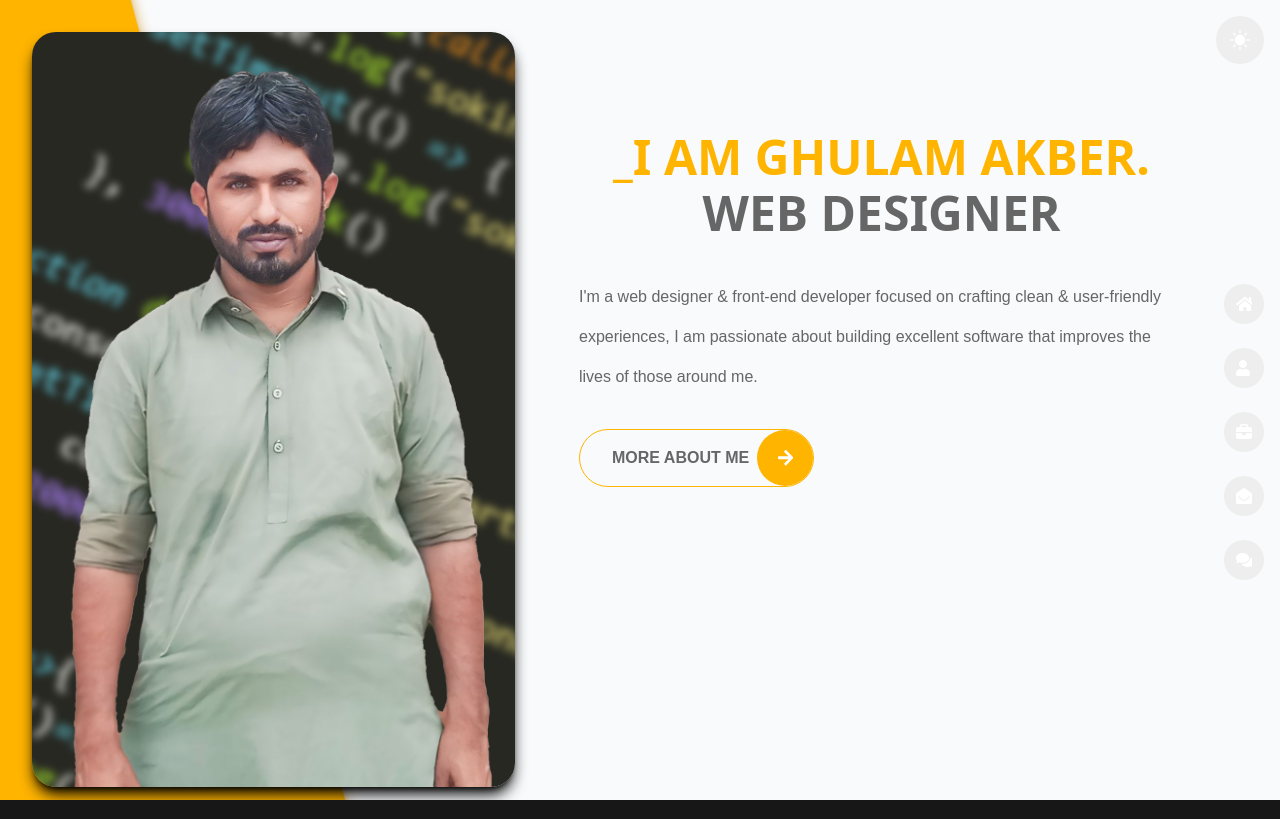
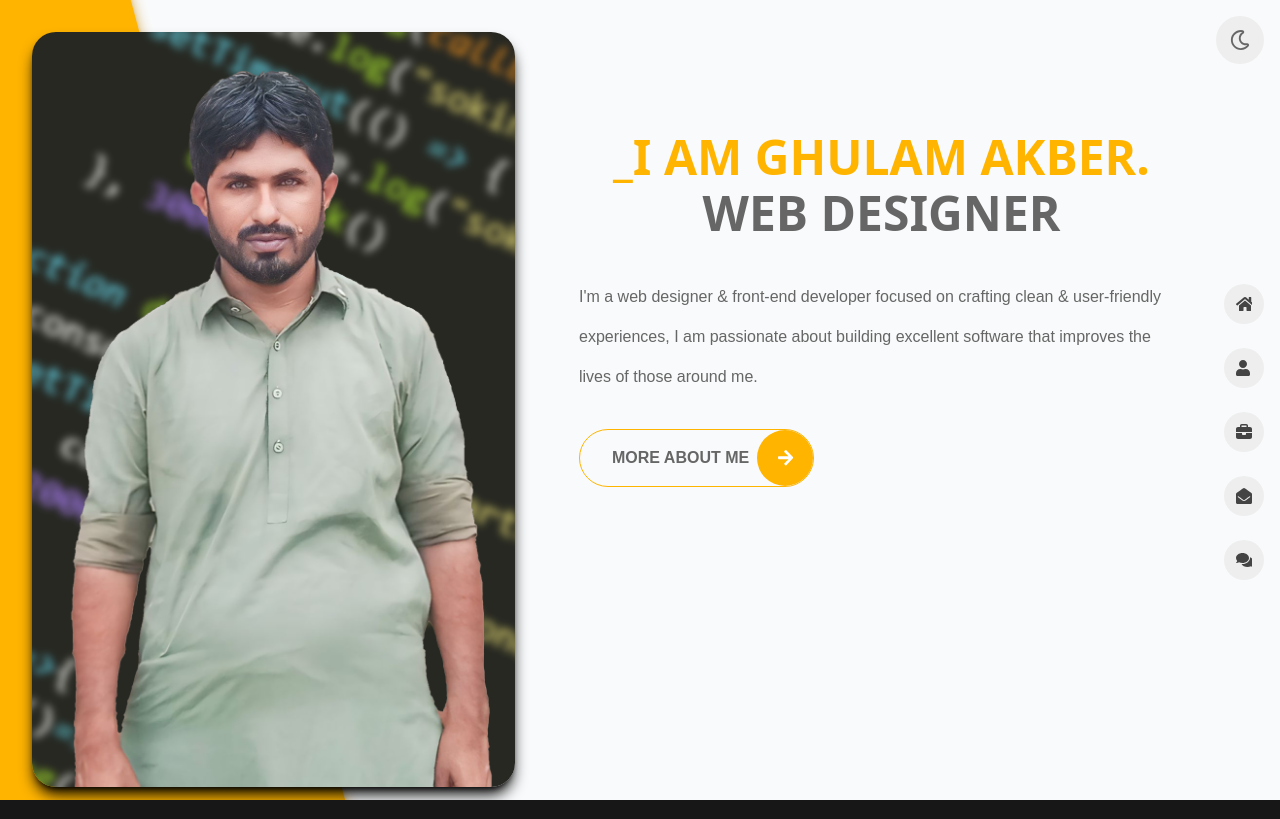
Before and after one commit to Akber261986/dark-portfolio, a Next.js app: page / in a window 1280 px wide. Built offline with nearby package versions, Linux system fonts and the light colour scheme.

Commit message:
sets issue of dark mode

```diff
--- a/src/components/Header.tsx
+++ b/src/components/Header.tsx
@@ -6,23 +6,28 @@ import { useState, useEffect } from "react";
 import { icon, iconLabels, Links } from "../../data/icon";
 
 const Header = () => {
-    const [darkMode, setDarkMode] = useState<boolean>(true);
+  const [darkMode, setDarkMode] = useState<boolean | null>(null); // Start as null to prevent mismatch
   const [activeIndex, setActiveIndex] = useState<number | null>(null);
 
   useEffect(() => {
-      const theme = localStorage.getItem("theme")
-      if (theme === "dark") setDarkMode(true)
-    }, [])
+    const theme = localStorage.getItem("theme");
+    if (theme === "dark") {
+      setDarkMode(true);
+    } else {
+      setDarkMode(false);
+    }
+  }, []);
 
-    useEffect (() => {
+  useEffect(() => {
+    if (darkMode === null) return; // Skip until darkMode is initialized
     if (darkMode) {
-        document.documentElement.classList.add('dark')
-        localStorage.setItem("theme", "dark")
+      document.documentElement.classList.add("dark");
+      localStorage.setItem("theme", "dark");
     } else {
-        document.documentElement.classList.remove('dark')
-        localStorage.setItem("theme", "light")
+      document.documentElement.classList.remove("dark");
+      localStorage.setItem("theme", "light");
     }
-    }, [darkMode])
+  }, [darkMode]);
 
   const handleClick = (index: number) => {
     setActiveIndex(index);
@@ -32,9 +37,11 @@ const Header = () => {
     <div className="relative ">
       <div>
         <div
-            className="flex items-center justify-center w-12 h-12 fixed top-4 right-4 z-10 rounded-full bg-[#eee] dark:bg-[#4b4b4b] cursor-pointer "
-            onClick={()=> setDarkMode(!darkMode)}
+          className="flex items-center justify-center w-12 h-12 fixed top-4 right-4 z-10 rounded-full bg-[#eee] dark:bg-[#4b4b4b] cursor-pointer"
+          onClick={() => setDarkMode(!darkMode)}
         >
+          {darkMode !== null && (
+            <>
               <Image
                 src={"/icons/sun-w.svg"}
                 alt="sun"
@@ -49,6 +56,8 @@ const Header = () => {
                 height={20}
                 className={`${darkMode ? "hidden" : "block"}`}
               />
+            </>
+          )}
         </div>
       </div>
       <div className="max-md:w-full flex justify-evenly fixed bottom-0 md:top-16 bg-[#FFF] max-md:dark:bg-[#2b2a2a] py-2
@@ -58,12 +67,12 @@ const Header = () => {
             <div
               onClick={() => handleClick(index)}
               className={`relative group flex items-center justify-center w-10 h-10 rounded-full cursor-pointer transition-all p-3 hover:bg-[#ffb400] dark:hover:bg-[#ffb400]
-                  ${activeIndex === index ? 'bg-[#ffb400]' : 'bg-[#eee] dark:bg-[#444]'}`}
+                  ${activeIndex === index ? "bg-[#ffb400]" : "bg-[#eee] dark:bg-[#444]"}`}
             >
               <svg
                 xmlns="http://www.w3.org/2000/svg"
                 viewBox="0 0 512 540"
-                  fill={activeIndex === index || darkMode ? 'white' : '#444'}
+                fill={activeIndex === index || darkMode ? "white" : "#444"}
               >
                 {Icon}
               </svg>
@@ -82,6 +91,6 @@ const Header = () => {
       </div>
     </div>
   );
-}
+};
 
 export default Header;
```
Lines whose indentation alone changed are shown as unchanged.
